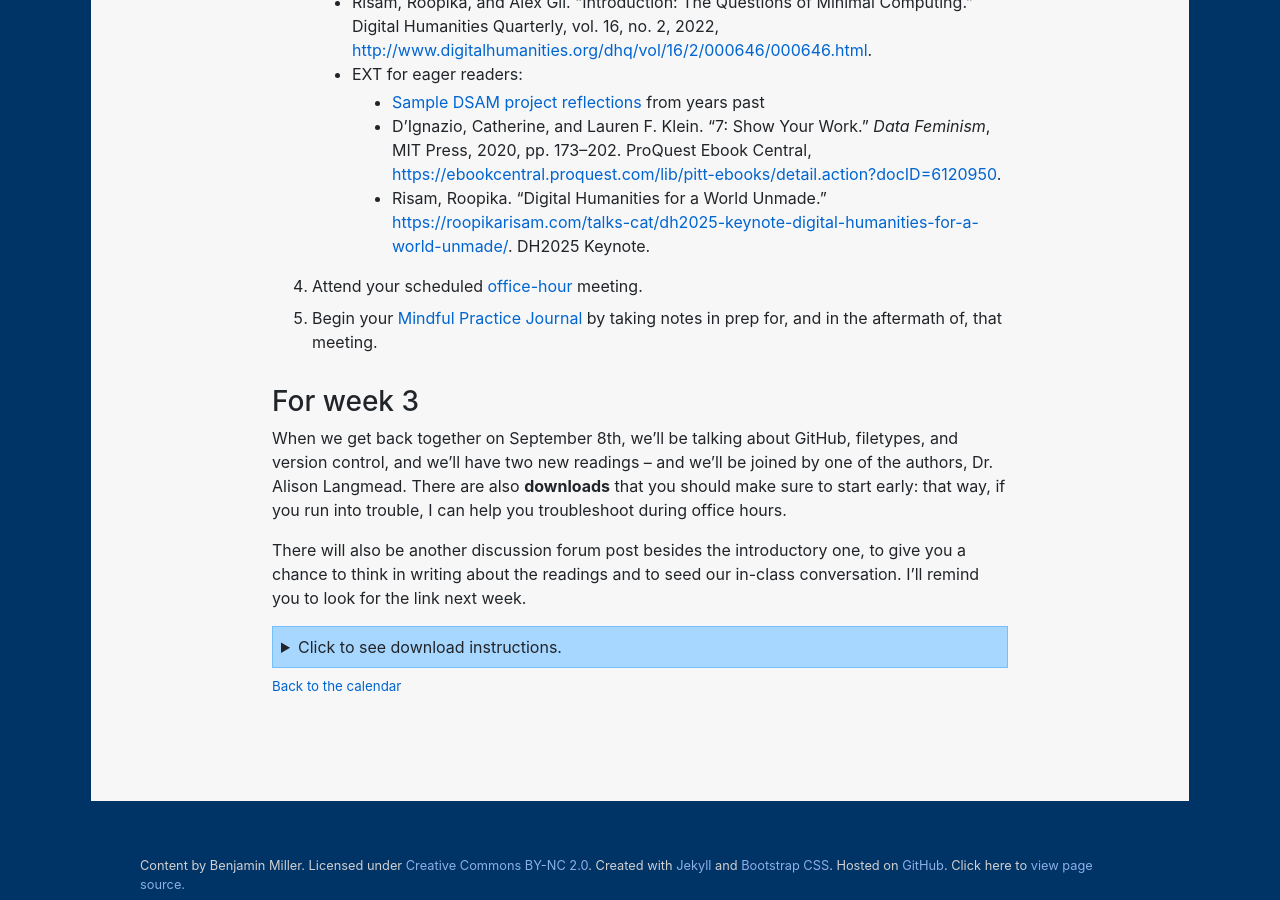
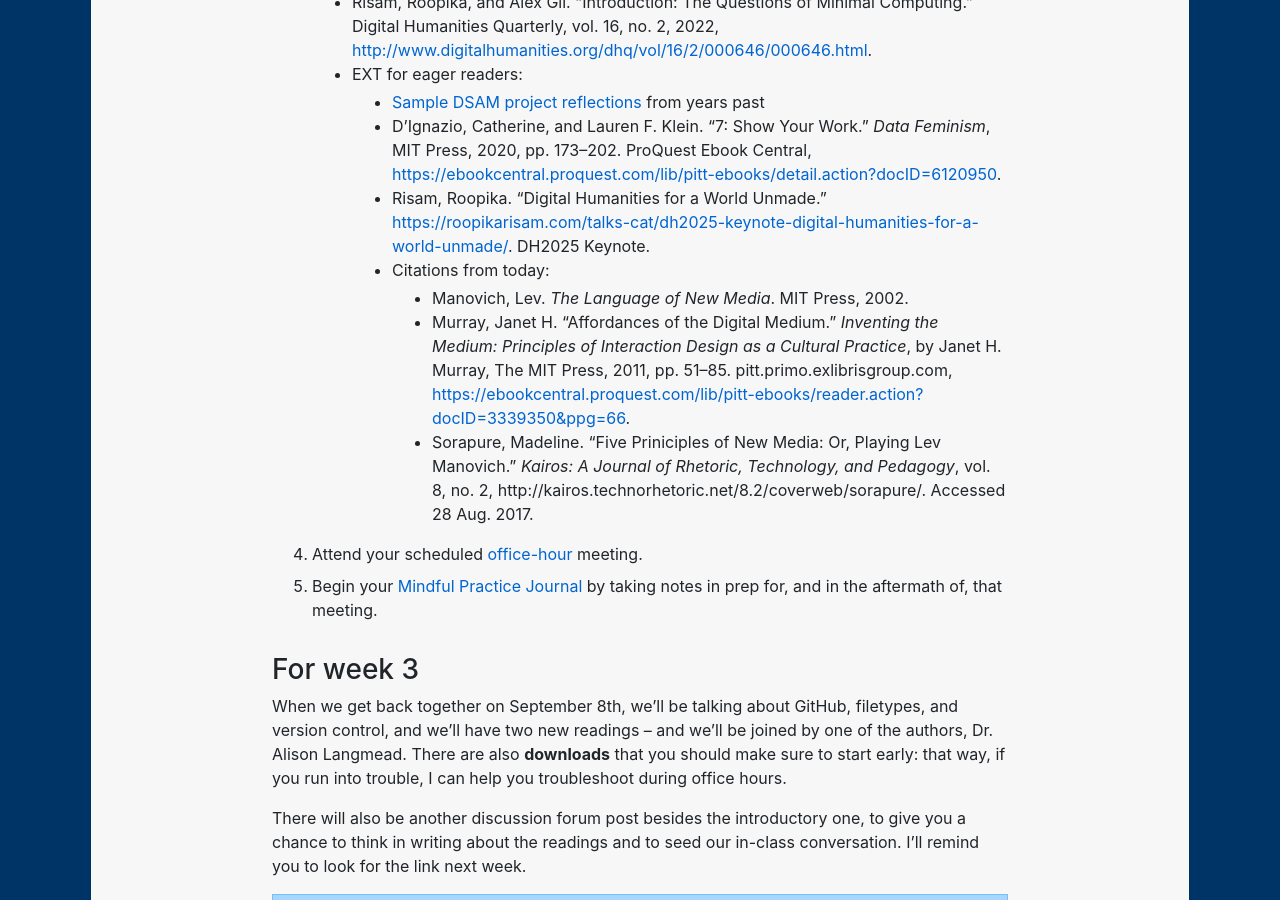
Before and after one commit to benmiller314/dsam2025fall, a Jekyll site: the page built from plans/week-01.md, in a window 1280 px wide and 900 px high, scrolled down 6219 px. Built offline with Jekyll 4.4.1, drawn with Linux system fonts in a browser that asks for light colours; our own code applies the rules of GitHub Pages for plain Markdown files.

Commit message:
add citations to murray, manovich, sorapure

```diff
--- a/plans/week-01.md
+++ b/plans/week-01.md
@@ -241,6 +241,10 @@
         - [Sample DSAM project reflections](../sample-projects.md) from years past
         - D’Ignazio, Catherine, and Lauren F. Klein. “7: Show Your Work.” <em>Data Feminism</em>, MIT Press, 2020, pp. 173–202. ProQuest Ebook Central, <a href="https://ebookcentral.proquest.com/lib/pitt-ebooks/detail.action?docID=6120950&ppg=186">https://ebookcentral.proquest.com/lib/pitt-ebooks/detail.action?docID=6120950</a>.
         - Risam, Roopika. "Digital Humanities for a World Unmade." <a href="https://roopikarisam.com/talks-cat/dh2025-keynote-digital-humanities-for-a-world-unmade">https://roopikarisam.com/talks-cat/dh2025-keynote-digital-humanities-for-a-world-unmade/</a>. DH2025 Keynote.
+        - Citations from today:
+            * Manovich, Lev. _The Language of New Media_. MIT Press, 2002.
+            * Murray, Janet H. “Affordances of the Digital Medium.” _Inventing the Medium: Principles of Interaction Design as a Cultural Practice_, by Janet H. Murray, The MIT Press, 2011, pp. 51–85. pitt.primo.exlibrisgroup.com, [https://ebookcentral.proquest.com/lib/pitt-ebooks/reader.action?docID=3339350&ppg=66](https://ebookcentral.proquest.com/lib/pitt-ebooks/reader.action?docID=3339350&ppg=66).
+            * Sorapure, Madeline. “Five Priniciples of New Media: Or, Playing Lev Manovich.” _Kairos: A Journal of Rhetoric, Technology, and Pedagogy_, vol. 8, no. 2, http://kairos.technorhetoric.net/8.2/coverweb/sorapure/. Accessed 28 Aug. 2017.
 4. Attend your scheduled [office-hour](../office) meeting.
 5. Begin your [Mindful Practice Journal](../projects#mindful-practice-journal) by taking notes in prep for, and in the aftermath of, that meeting.
 
```
